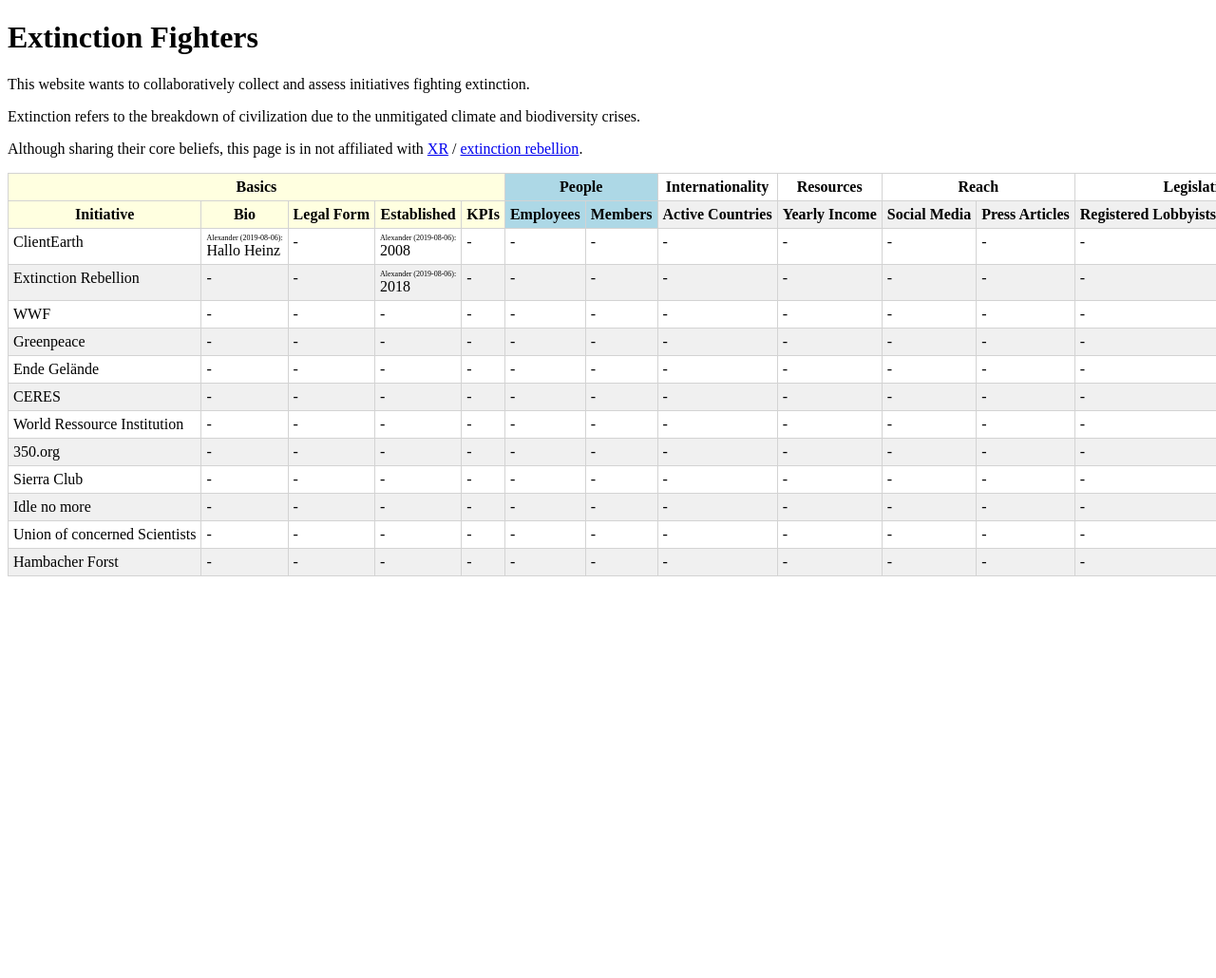
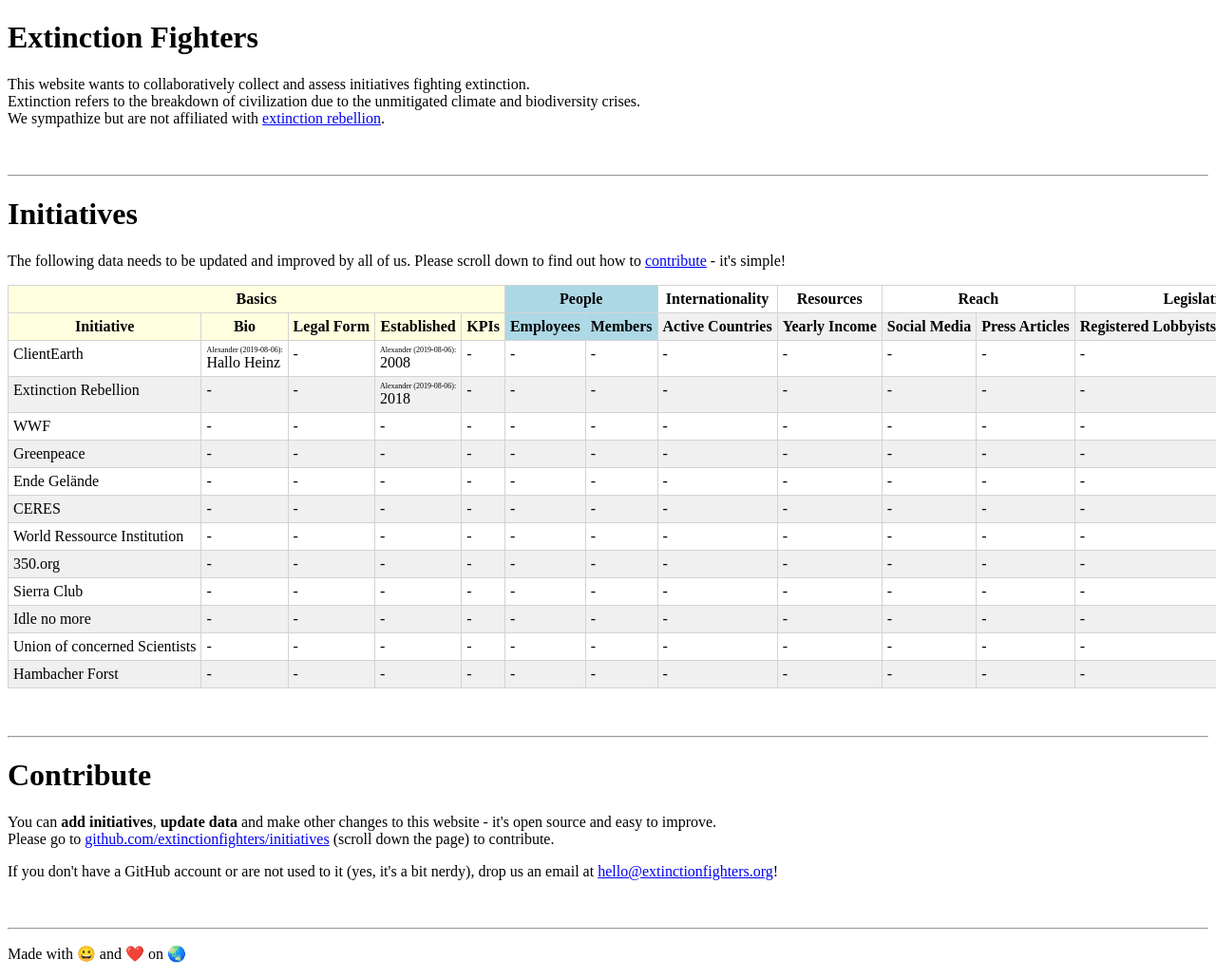
Before and after one commit to crisisfighters/initiatives, a plain HTML site: page index.html in a window 1280 px wide. Shown: the top 1030 px of the page at 95% size. Before the commit the page ends 800 px from the top, so only its background shows below. Drawn offline with Linux system fonts and the light colour scheme.

Commit message:
feat: Updates wording and link to GH

```diff
--- a/index.html
+++ b/index.html
@@ -7,17 +7,33 @@
 </head>
 <body>
 <h1>Extinction Fighters</h1>
-<p>This website wants to collaboratively collect and assess initiatives fighting extinction.</p>
-<p>Extinction refers to the breakdown of civilization due to the unmitigated climate and biodiversity crises.</p>
-<p>Although sharing their core beliefs, this page is in not affiliated with <a href="https://rebellion.earth/">XR</a> / <a
-        href="https://rebellion.earth/">extinction rebellion</a>.</p>
-<div id="grid"></div>
+<p>
+    This website wants to collaboratively collect and assess initiatives fighting extinction.<br/>
+    Extinction refers to the breakdown of civilization due to the unmitigated climate and biodiversity crises.<br/>
+    We sympathize but are not affiliated with <a href="https://rebellion.earth/">extinction rebellion</a>.</p>
+
+<hr/>
+<h1>Initiatives</h1>
+<p>The following data needs to be updated and improved by all of us. Please scroll down to find out how to <a
+        href="#contribute">contribute</a> - it's simple!</p>
 <table id="grid2">
     <thead>
     </thead>
     <tbody>
     </tbody>
 </table>
+<hr/>
+<a name="contribute"/>
+<h1>Contribute</h1>
+<p>You can <b>add initiatives</b>, <b>update data</b> and make other changes to this website - it's open source and easy to improve.<br/>
+Please go to <a
+        href="https://github.com/extinctionfighters/initiatives#user-content-extinction-fighters">github.com/extinctionfighters/initiatives</a> (scroll
+    down the page) to contribute.</p>
+<p>If you don't have a GitHub account or are not used to it (yes, it's a bit nerdy), drop us an email at <a
+        href="mailto:hello@extinctionfighters.org">hello@extinctionfighters.org</a>!</p>
+
+<hr/>
+<p>Made with 😀 and ❤️ on 🌏</p>
 
 <script src="data.js"></script>
 <script src="fields.js"></script>
--- a/style.css
+++ b/style.css
@@ -31,3 +31,8 @@
 tr:nth-child(2n) {
     background-color: #f0f0f0;
 }
+
+
+hr {
+    margin-top: 50px
+}
```
